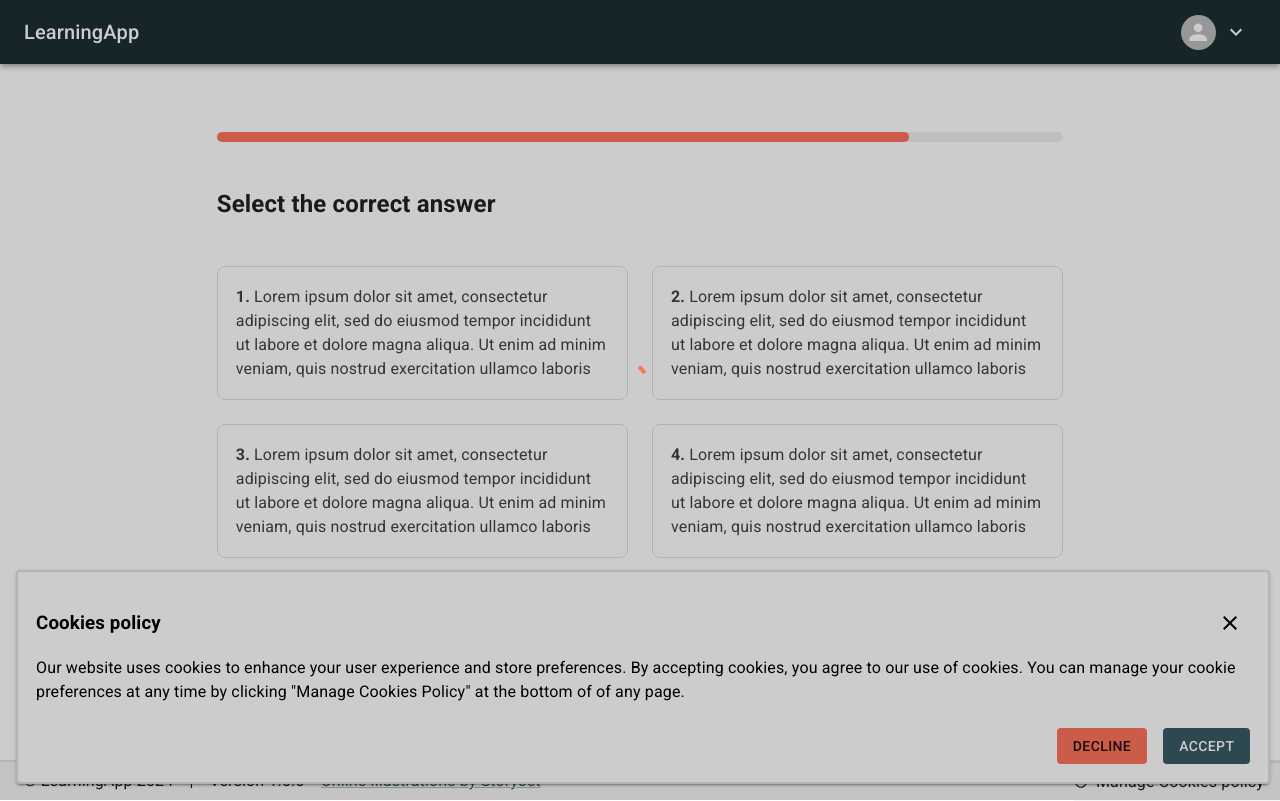
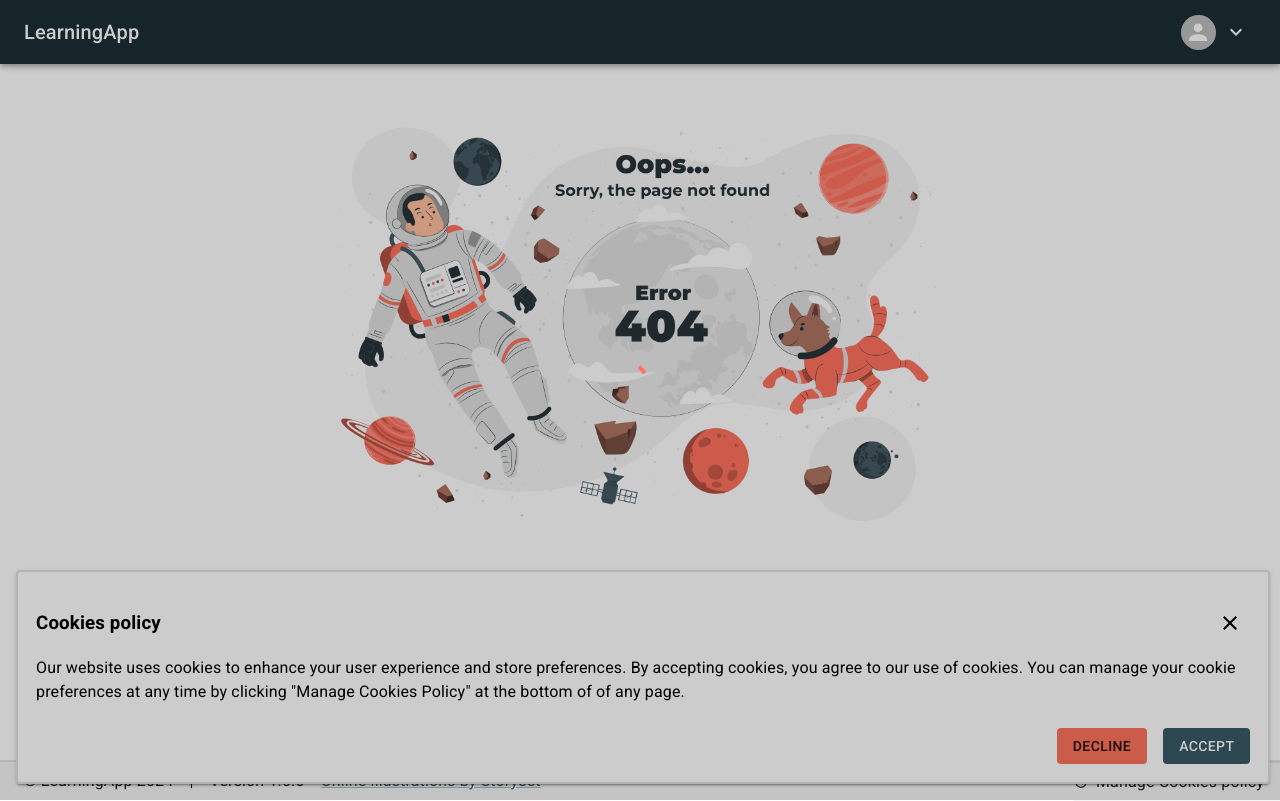
Before and after one commit to jacekcielecki/LearningAppWeb, a React (Create React App) app: page /quiz in a window 1280 px wide. Built offline with nearby package versions, Linux system fonts and the light colour scheme.

Commit message:
Enable user to start quiz

```diff
--- a/src/App.tsx
+++ b/src/App.tsx
@@ -31,7 +31,7 @@ function App() {
                   <Route path='/login' element={<Login />}/>
                   <Route path='/register' element={<Register />}/>
                   <Route path='/dashboard' element={<Dashboard />}/>
-                  <Route path='/quiz' element={<Quiz />}/>
+                  <Route path='/quiz/category/:categoryId?/level/:level?' element={<Quiz />}/>
                   <Route path='/error' element={<Error />}/>
                   <Route path='*' element={<NotFound />} />
                 </Routes>
--- a/src/pages/Dashboard/Dashboard.tsx
+++ b/src/pages/Dashboard/Dashboard.tsx
@@ -17,8 +17,10 @@ import ConfirmationModal from '../../components/Modals/ConfirmationModal';
 import CreateQuestionModal from '../../components/Modals/CreateQuestionModal';
 import { PlayArrow } from '@mui/icons-material';
 import CategoryDto from '../../interfaces/Category/CategoryDto';
+import { useNavigate } from 'react-router-dom';
 
 export const Dashboard = () => {
+    const navigate = useNavigate();
     const [snackbar, setSnackbar] = React.useState({visible: false, message: '', severity: 'success'});
     const [categories, setCategories] = useState<CategoryDto[] | null>(null);
     const [categoryId, setCategoryId] = useState<number>(0);
@@ -86,6 +88,10 @@ export const Dashboard = () => {
         setCreateQuestionModalOpen(false);
     };
 
+    const startQuiz = (categoryId: number) => {
+        navigate(`/quiz/category/${categoryId}/level/1`);
+    };
+
     return (
         <>
             <CreateQuestionModal categoryId={categoryId} isOpen={createQuestionModalOpen} onDialogSubmit={handleCreateQuestionModalSubmit} onDialogCancel={handleCreateQuestionModalCancel} />
@@ -137,7 +143,7 @@ export const Dashboard = () => {
 
                             <TableCell align="right">
                                 <Tooltip title="Start quiz" arrow placement="bottom">
-                                    <IconButton aria-label="start quiz">
+                                    <IconButton aria-label="start quiz" onClick={() => startQuiz(category.id)}>
                                         <PlayArrow />
                                     </IconButton>
                                 </Tooltip>
--- a/src/pages/Quiz/Quiz.tsx
+++ b/src/pages/Quiz/Quiz.tsx
@@ -4,6 +4,11 @@ import Paper from '@mui/material/Paper';
 import Box from '@mui/material/Box';
 import grey from '@mui/material/colors/grey';
 import ProgressBar from './ProgressBar';
+import { useEffect, useState, FC } from 'react';
+import QuestionDto from '../../interfaces/Question/QuestionDto';
+import QuestionService from '../../services/QuestionService';
+import { Typography } from '@mui/material';
+import { useNavigate, useParams } from 'react-router-dom';
 
 const Answer = styled(Paper)(({}) => ({
   backgroundColor: '#fff',
@@ -19,47 +24,74 @@ const Answer = styled(Paper)(({}) => ({
   boxShadow: 'none'
 }));
 
-export default function RowAndColumnSpacing() {
+const Quiz: FC = () => {
+    const [questions, setQuestions] = useState<QuestionDto[] | null>(null);
+    const { categoryId } = useParams();
+    const { level } = useParams();
+    const navigate = useNavigate();
+
+    const fetchQuestions = async () => {
+        if (categoryId && level) {
+            QuestionService.GetQuiz(parseInt(categoryId), 1).then((response) => {
+                if (response.data === null || response.data.length === 0) {
+                    navigate('/not found');
+                } else {
+                    setQuestions(response.data);
+                }
+            })
+        }
+    };
+
+    useEffect(() => {
+        fetchQuestions();
+    }, []);
+
   return (
+    <>
+        {(questions && questions.length > 0) && (
             <Box sx={{ display: 'flex', justifyContent: 'center', marginTop: '120px' }}>
             <Box sx={{ width: '80%', maxWidth: '1400px', display: 'flex', padding: '12px' }}>
                 <Grid container rowSpacing={3} columnSpacing={{ xs: 1, sm: 2, md: 3 }}>
 
                     <Grid item xs={12}>
-                    <ProgressBar questionsCount={11} currentQuestion={9} />
+                        <ProgressBar questionsCount={questions?.length} currentQuestion={1} />
                     </Grid>
 
                     <Grid item xs={12}>
                         <h2>Select the correct answer</h2>
+                        <Typography>{questions?.[0].questionContent}</Typography>
                     </Grid>
 
                     <Grid item xs={6}>
                         <Answer>
                             <b>1. </b>
-                       Lorem ipsum dolor sit amet, consectetur adipiscing elit, sed do eiusmod tempor incididunt ut labore et dolore magna aliqua. Ut enim ad minim veniam, quis nostrud exercitation ullamco laboris
+                            {questions?.[0].a}
                         </Answer>
                     </Grid>
                     <Grid item xs={6}>
                         <Answer>
                             <b>2. </b>
-                        Lorem ipsum dolor sit amet, consectetur adipiscing elit, sed do eiusmod tempor incididunt ut labore et dolore magna aliqua. Ut enim ad minim veniam, quis nostrud exercitation ullamco laboris
+                            {questions?.[0].b}
                         </Answer>
                     </Grid>
                     <Grid item xs={6}>
                         <Answer>
                             <b>3. </b>
-                        Lorem ipsum dolor sit amet, consectetur adipiscing elit, sed do eiusmod tempor incididunt ut labore et dolore magna aliqua. Ut enim ad minim veniam, quis nostrud exercitation ullamco laboris
+                            {questions?.[0].c}
                         </Answer>
                     </Grid>
                     <Grid item xs={6}>
                         <Answer>
                             <b>4. </b>
-                        Lorem ipsum dolor sit amet, consectetur adipiscing elit, sed do eiusmod tempor incididunt ut labore et dolore magna aliqua. Ut enim ad minim veniam, quis nostrud exercitation ullamco laboris
+                            {questions?.[0].d}
                         </Answer>
                     </Grid>
                 </Grid>
             </Box>
             </Box>
-
+        )}
+    </>
   );
 }
+
+export default Quiz;
--- a/src/services/QuestionService.ts
+++ b/src/services/QuestionService.ts
@@ -5,6 +5,9 @@ import http from './http';
 const QuestionService = {
   Create: (body : CreateQuestionRequest, categoryId: number) => {
     return http.post<QuestionDto>(`/Question/${categoryId}`, body);
+  },
+  GetQuiz: (categoryId: number, level: number) => {
+    return http.get<QuestionDto[]>(`/Question/${categoryId}/${level}`);
   }
 };
 
```
Lines whose indentation alone changed are shown as unchanged.
